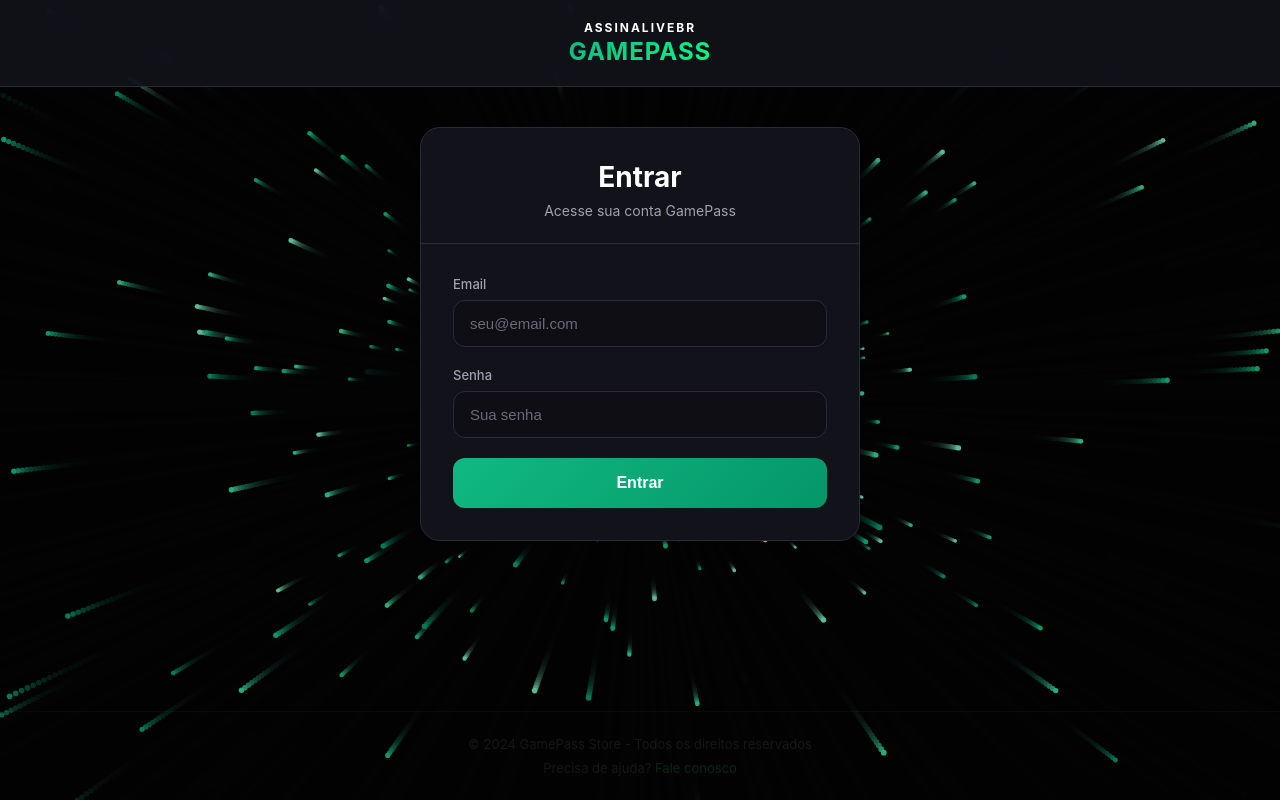
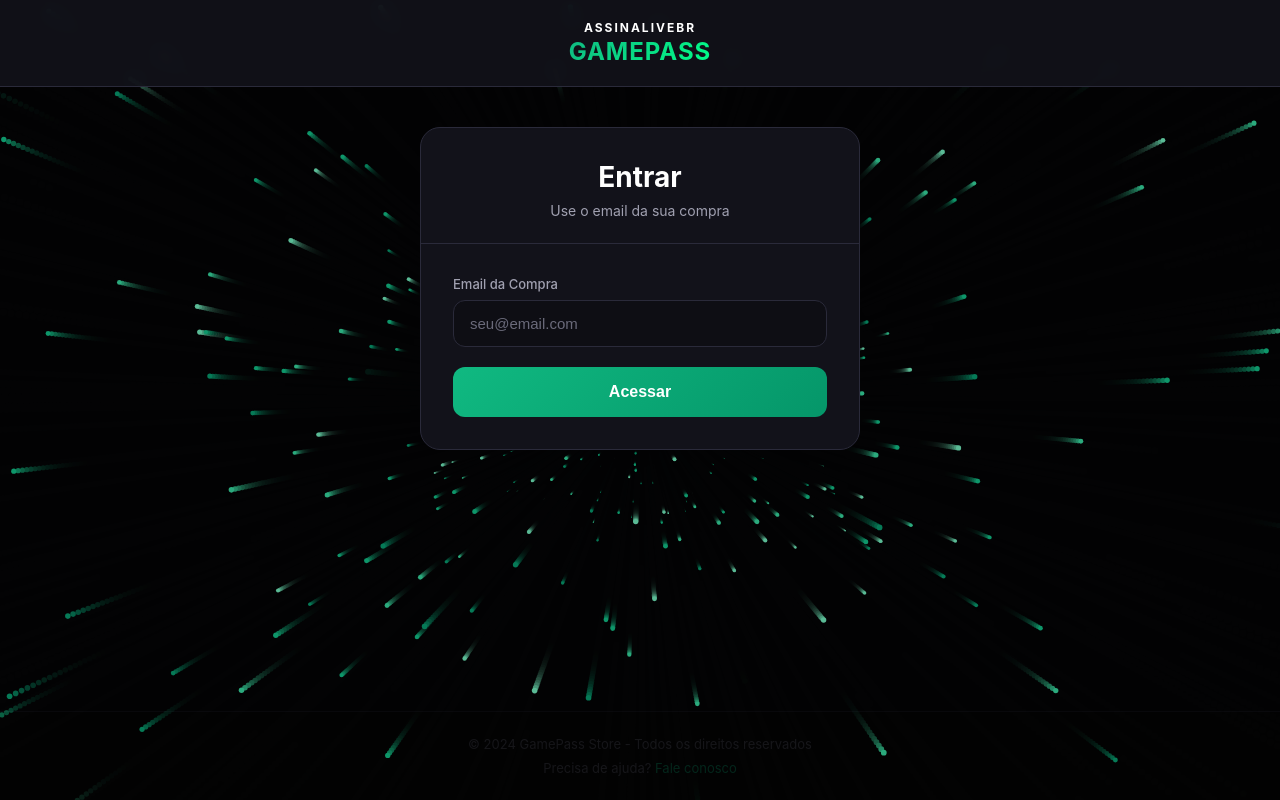
Before and after one commit to joaovitorbelortee-cpu/gamepass-portal, a React (Vite) app: page / in a window 1280 px wide. Built offline with nearby package versions, Linux system fonts and the light colour scheme; no server answers.

Commit message:
feat: implement passwordless login (email only)

```diff
--- a/src/Login.tsx
+++ b/src/Login.tsx
@@ -7,7 +7,6 @@
 
 export default function Login({ onLogin }: LoginProps) {
     const [email, setEmail] = useState('');
-    const [password, setPassword] = useState('');
     const [error, setError] = useState('');
     const [loading, setLoading] = useState(false);
 
@@ -17,10 +16,10 @@
         setLoading(true);
 
         try {
-            const data = await portalAPI.login(email, password);
+            const data = await portalAPI.login(email);
             onLogin(data.token, data.client);
         } catch (err: any) {
-            setError(err.message || 'Erro ao fazer login');
+            setError(err.message || 'Erro ao entrar. Verifique se o email é o mesmo da compra.');
         } finally {
             setLoading(false);
         }
@@ -30,7 +29,7 @@
         <div className="portal-card">
             <div className="card-header">
                 <h1>Entrar</h1>
-                <p>Acesse sua conta GamePass</p>
+                <p>Use o email da sua compra</p>
             </div>
 
             <form onSubmit={handleSubmit} className="portal-form">
@@ -41,7 +40,7 @@
                 )}
 
                 <div className="form-group">
-                    <label htmlFor="email">Email</label>
+                    <label htmlFor="email">Email da Compra</label>
                     <input
                         type="email"
                         id="email"
@@ -53,21 +52,8 @@
                     />
                 </div>
 
-                <div className="form-group">
-                    <label htmlFor="password">Senha</label>
-                    <input
-                        type="password"
-                        id="password"
-                        value={password}
-                        onChange={(e) => setPassword(e.target.value)}
-                        placeholder="Sua senha"
-                        required
-                        autoComplete="current-password"
-                    />
-                </div>
-
                 <button type="submit" className="btn-primary" disabled={loading}>
-                    {loading ? 'Entrando...' : 'Entrar'}
+                    {loading ? 'Verificando...' : 'Acessar'}
                 </button>
             </form>
         </div>
--- a/src/api.ts
+++ b/src/api.ts
@@ -11,7 +11,7 @@
 const supabase = createClient(SUPABASE_URL, SUPABASE_ANON_KEY);
 
 export const portalAPI = {
-    async login(email: string, password: string) {
+    async login(email: string) {
         try {
             const { data: client, error } = await supabase
                 .from('clients')
@@ -20,12 +20,13 @@
                 .single();
 
             if (error || !client) {
-                throw new Error('Email não encontrado. Verifique se você já realizou uma compra.');
+                console.log('Cliente não encontrado, tentando criar temporário se houver venda...');
+                // Em um cenário ideal, o n8n já criou. Se não, não permitimos login.
+                throw new Error('Email não encontrado. Verifique se você digitou corretamente ou se já realizou uma compra.');
             }
 
-            if (client.password_hash !== password && client.password !== password) {
-                throw new Error('Senha incorreta');
-            }
+            // Removida verificação de senha
+            // if (client.password_hash !== password && client.password !== password) { ... }
 
             // Check if client has a purchase
             const { data: sales, error: salesError } = await supabase
@@ -40,7 +41,7 @@
             }
 
             if (!sales || sales.length === 0) {
-                throw new Error('Nenhuma compra encontrada para este email. Realize uma compra primeiro.');
+                throw new Error('Nenhuma compra ativa encontrada para este email.');
             }
 
             return {
```
